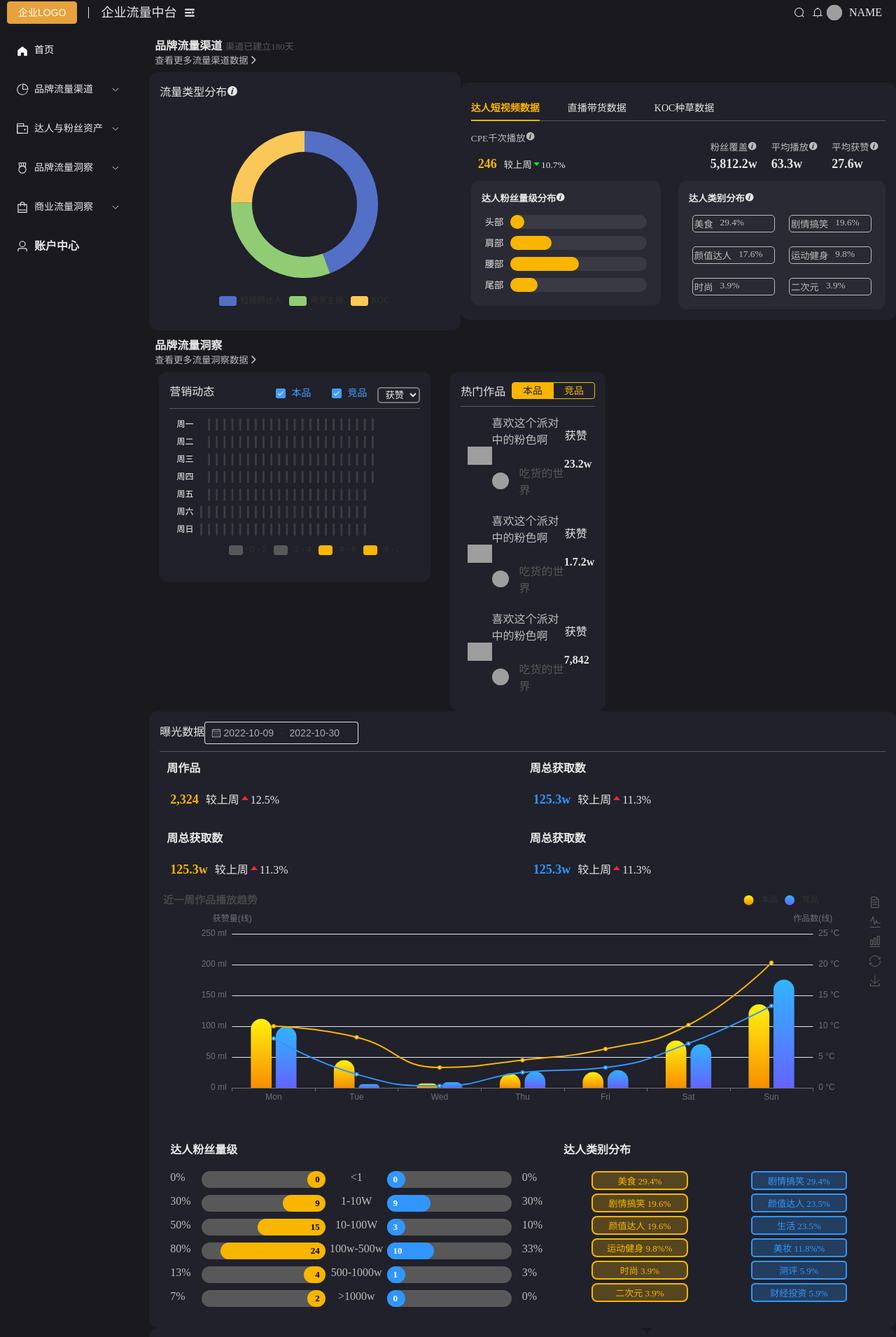
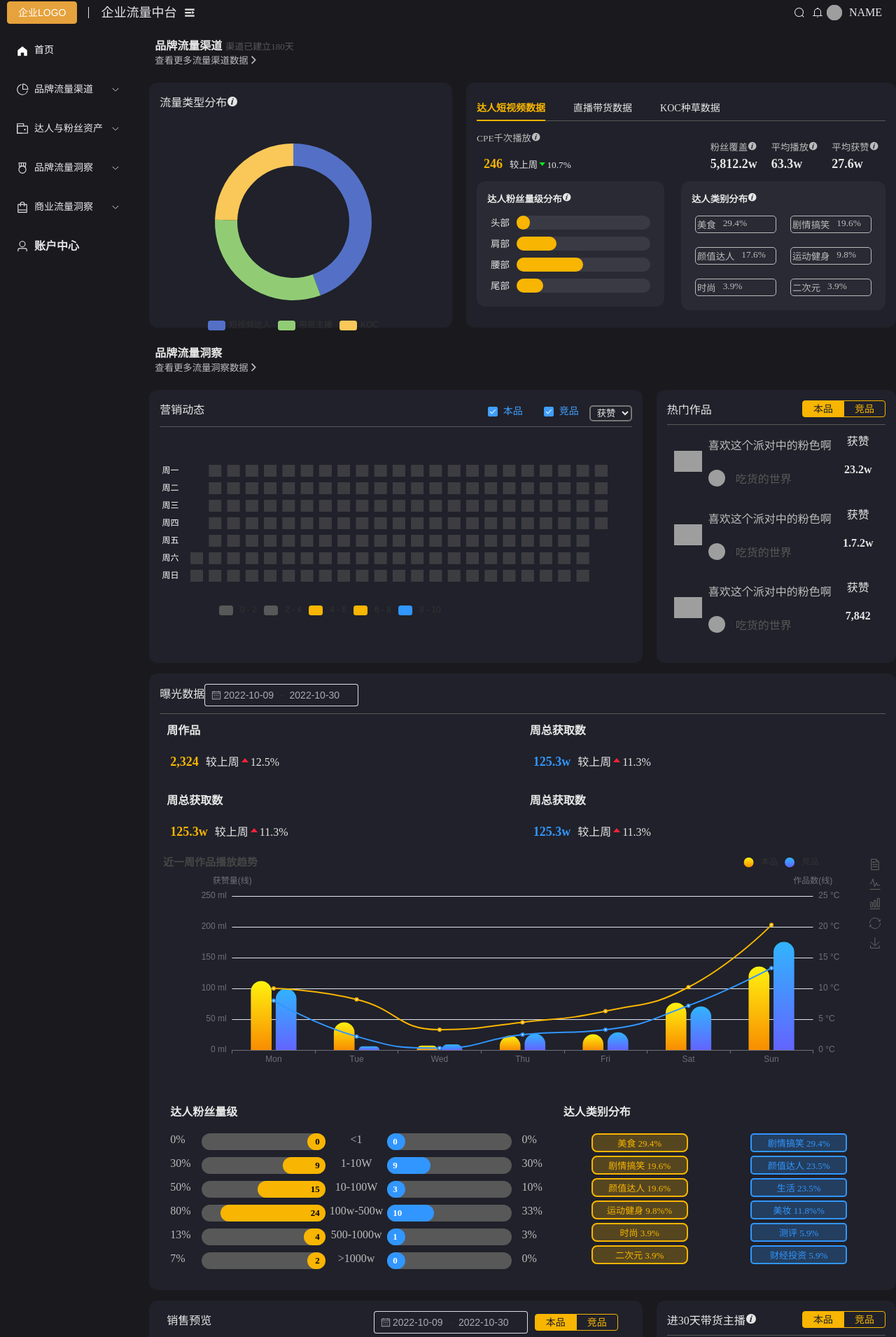
Before and after one commit to 0x7A7A6572/fans-admin, a Vue app: page / in a window 1280 px wide. Shown: the part 8-1918 px from the top of the page at 70% size. Built offline with nearby package versions, Linux system fonts and the light colour scheme; grey boxes are pictures that could not be loaded.

Commit message:
调整布局结构 gutter

```diff
--- a/src/pages/index/components/BusinessFlowInsight.vue
+++ b/src/pages/index/components/BusinessFlowInsight.vue
@@ -1,5 +1,5 @@
 <template>
-  <el-row>
+  <el-row class="cardBox" :gutter="20">
     <el-col :span="16">
       <div class="cardStyle">
         <!-- 标题 -->
@@ -290,6 +290,9 @@ let rankingList = [
 </script>
 
 <style scoped>
+.popular-lite-title{
+  display: flex !important;
+}
 .cardKK {
   background-color: var(--cardBg);
   min-height: 300px;
@@ -326,4 +329,5 @@ let rankingList = [
   height: 350px;
   width: 100%;
 }
+
 </style>
--- a/src/pages/index/components/ExposureData.vue
+++ b/src/pages/index/components/ExposureData.vue
@@ -94,7 +94,7 @@ function init() {
   option = {
     top: 20,
     left: 10,
-    right: 10,
+    right: 30,
     barWidth: "25%",
     title: {
       top: 0,
--- a/src/pages/index/components/FlowChannel.vue
+++ b/src/pages/index/components/FlowChannel.vue
@@ -1,7 +1,7 @@
 <template>
-  <el-row :span="24" style="align-items: center;flex: auto;">
+  <el-row :gutter="20" class="cardBox ">
     <el-col :span="10" class="flow-data">
-      <div class="cardStyle">
+      <div class="cardStyle fc-cardHeight">
         <span class="fast-flex"
           >流量类型分布<el-icon><InfoFilled /></el-icon
         ></span>
@@ -13,7 +13,7 @@
       <!-- 达人短视频数据(open) / 直播带货数据 / KOC种草数据 -->
       <el-tabs
         v-model="activeName"
-        class="cardStyle distribution"
+        class="cardStyle distribution fc-cardHeight"
       >
         <el-tab-pane label="达人短视频数据" name="first">
           <!-- 达人短视频数据 -->
@@ -233,4 +233,8 @@ function changeWidthFC() {
   background-color: var(--notImportantText) !important;
   z-index: var(--el-index-normal);
 }
+/** 同类卡片高度 */
+.fc-cardHeight{
+  height: 320px;
+}
 </style>
--- a/src/pages/index/components/TrafficInsight.vue
+++ b/src/pages/index/components/TrafficInsight.vue
@@ -1,7 +1,7 @@
 <template>
-<!-- el-row 位置超出屏幕外 14+10 产生了换行 -->
- <el-row :span="24" style="justify-content: space-around;">
-    <el-col :span="14" class="hotmap-view cardStyle">
+  <el-row class="cardBox" :gutter="20">
+    <el-col :span="16" >
+      <div class="cardStyle ti-cardHeight">
         <div class="hotmap-title">
           <span>营销动态</span>
           <div>
@@ -13,9 +13,12 @@
           </div>
         </div>
         <div id="hotmap"></div>
+      </div>
     </el-col>
-    <el-col :span="8" class="cardStyle">
+    <el-col :span="8" >
+      <div class="cardStyle ti-cardHeight">
         <PopularList></PopularList>
+      </div>
     </el-col>
   </el-row>
 </template>
@@ -69,7 +72,7 @@ function init() {
       type: "piecewise",
       orient: "horizontal",
       left: 80,
-      top: 190,
+      top: 250,
       inRange: {
         color: [
           "rgb(88, 88, 88)",
@@ -81,7 +84,7 @@ function init() {
       },
     },
     calendar: {
-      top: 10,
+      top: 50,
       left: 40,
       right: 30,
       cellSize: [25, 25],
@@ -119,6 +122,7 @@ function init() {
 
 let timmerEchar = null;
 onMounted(() => {
+  init();
   timmerEchar = setTimeout(init, 100);
   // 监听屏幕宽度变化：当浏览器发生resize事件的时候，触发echart的resize事件，重绘canvas
   window.addEventListener("resize", () => {
@@ -131,6 +135,9 @@ function changeWidth() {
 </script>
 
 <style scoped>
+.trafficInsight {
+  /* width: 100%; */
+}
 .hotmap-view {
   padding: 15px;
   height: fit-content;
@@ -140,7 +147,8 @@ function changeWidth() {
   /* flex-direction: column; */
 }
 #hotmap {
-  min-height: 230px;
+  height: 80%;
+  /* min-height: 230px; */
   /* min-width: 300px; */
   /* height: 180px; */
   /* width: 200px; */
@@ -180,4 +188,9 @@ function changeWidth() {
 .el-checkbox__input.is-checked + .el-checkbox__label {
   color: rgb(248, 181, 1) !important;
 }
+
+/** 同类卡片高度 */
+.ti-cardHeight{
+  height: 360px;
+}
 </style>
--- a/src/pages/index/components/index.vue
+++ b/src/pages/index/components/index.vue
@@ -1,5 +1,5 @@
 <template>
-  <view>
+  <!-- <div> -->
   <el-row>
     <el-col :span="24" class="main-contorl-title">
       <div>
@@ -26,12 +26,14 @@
     </el-col>
     <!-- 品牌流量洞察左右卡片 -->
     <TrafficInsight></TrafficInsight>
+  </el-row>
+
+
   <!-- 曝光数据 -->
   <ExposureData></ExposureData>
-    </el-row>
   <!-- 商业流量洞察 -->
   <BusinessFlowInsight></BusinessFlowInsight>
-  </view>
+  <!-- </div> -->
 </template>
 
 <script setup>
--- a/src/pages/index/index.vue
+++ b/src/pages/index/index.vue
@@ -25,9 +25,13 @@
         ></span>
       </el-col>
       <!-- 品牌流量洞察左右卡片 -->
-      <TrafficInsight></TrafficInsight>
+      <el-col :span="24">
+        <TrafficInsight></TrafficInsight>
+      </el-col>
       <!-- 曝光数据 -->
-      <ExposureData></ExposureData>
+      <el-col :span="24">
+        <ExposureData></ExposureData>
+      </el-col>
     </el-row>
     <!-- 商业流量洞察 -->
     <BusinessFlowInsight></BusinessFlowInsight>
```
Lines whose indentation alone changed are shown as unchanged.
